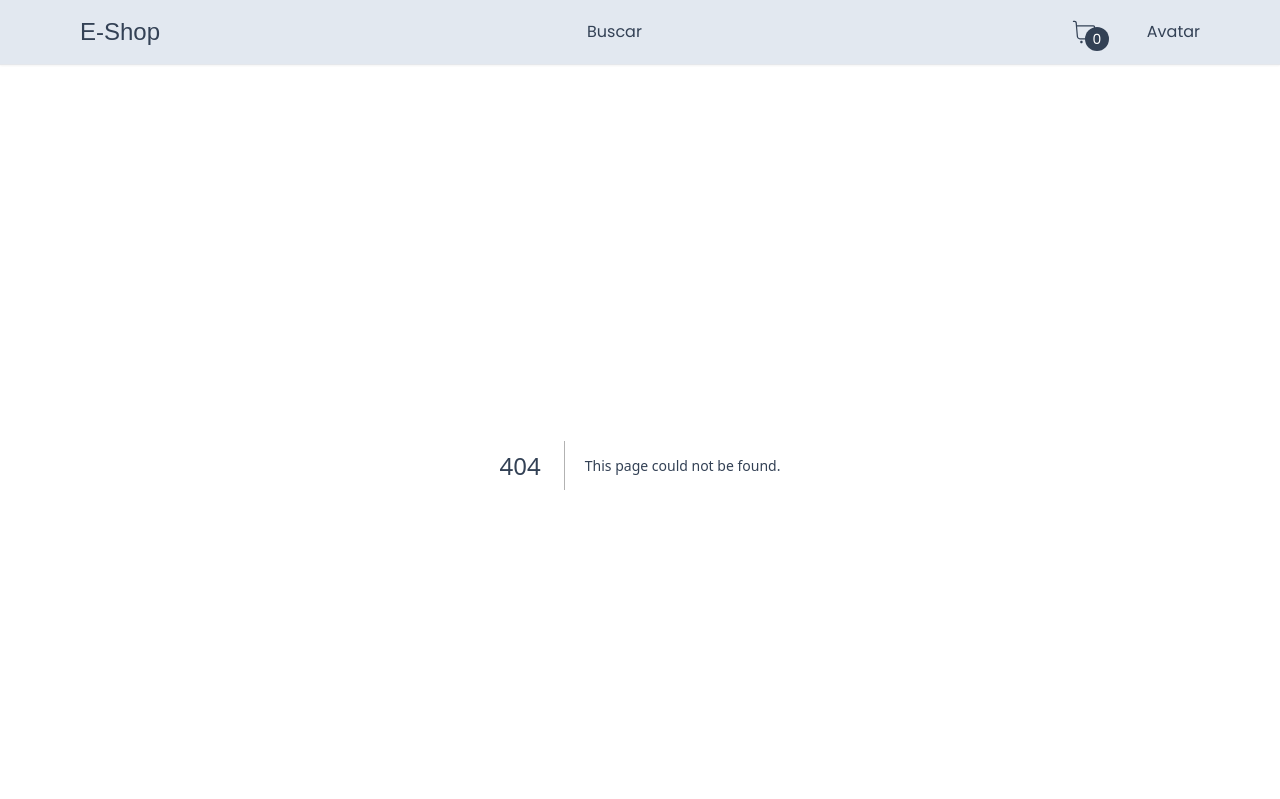
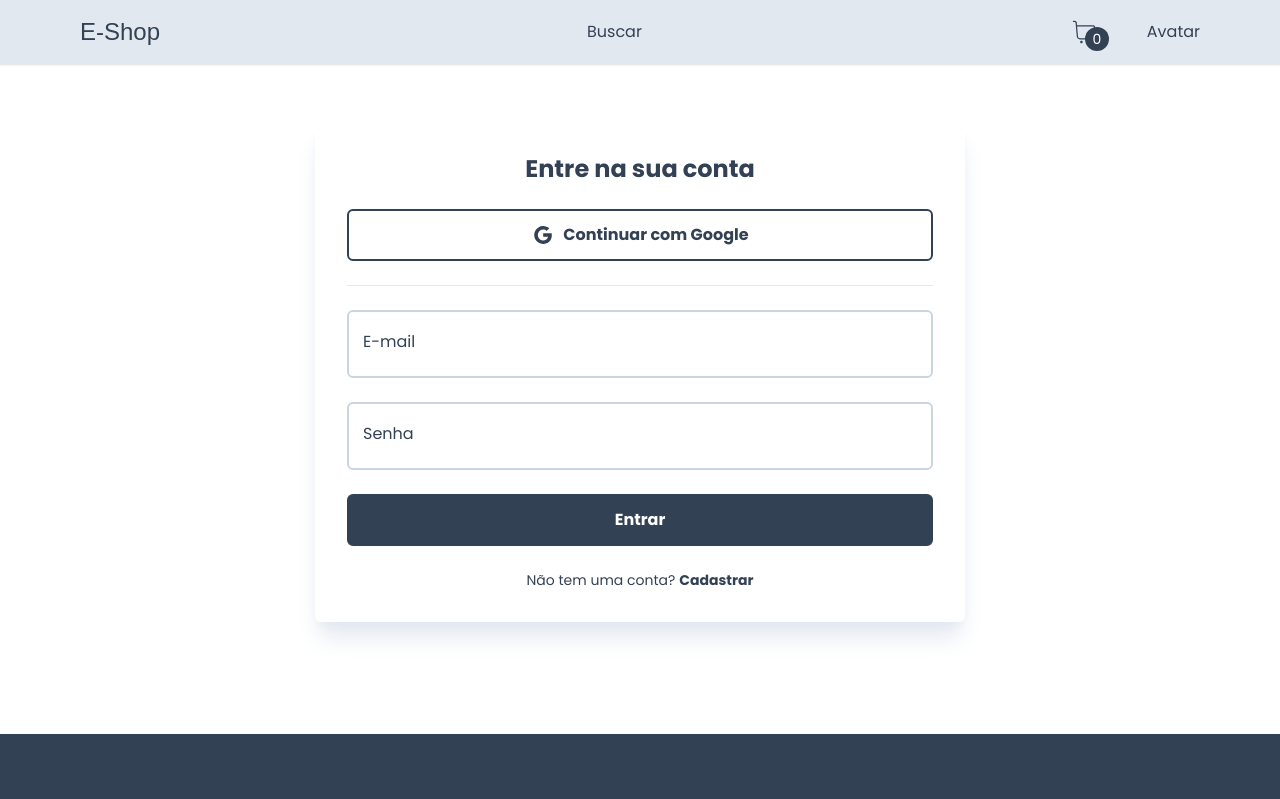
Before and after one commit to f3gomes/e-shop, a Next.js app: page /login in a window 1280 px wide. Before the commit this address had no page. Shown: the top 799 px of the page. Built offline with nearby package versions, Linux system fonts and the light colour scheme; a web font is replaced by a local one.

Commit message:
creates login page

```diff
--- /dev/null
+++ b/app/login/LoginForm.tsx
@@ -0,0 +1,78 @@
+"use client";
+
+import { Heading } from "@/components/Heading";
+import { Input } from "@/components/Input";
+import { CustomButton } from "@/components/ProductAddButton";
+import Link from "next/link";
+import React, { useState } from "react";
+import { FieldValues, SubmitHandler, useForm } from "react-hook-form";
+import { AiOutlineGoogle } from "react-icons/ai";
+
+export default function LoginForm() {
+  const [isLoading, setIsLoading] = useState(false);
+
+  const {
+    register,
+    handleSubmit,
+    formState: { errors },
+  } = useForm<FieldValues>({
+    defaultValues: {
+      email: "",
+      password: "",
+    },
+  });
+
+  const onSubmit: SubmitHandler<FieldValues> = (data) => {
+    setIsLoading(true);
+    console.log(data);
+  };
+
+  return (
+    <>
+      <Heading title="Entre na sua conta" />
+
+      <CustomButton
+        outline
+        onClick={() => {}}
+        icon={AiOutlineGoogle}
+        label="Continuar com Google"
+      />
+      <hr className="bg-slate-300 w-full h-px" />
+
+      <Input
+        id="email"
+        label="E-mail"
+        type="email"
+        disabled={isLoading}
+        register={register}
+        errors={errors}
+        required
+      />
+
+      <Input
+        id="password"
+        label="Senha"
+        type="password"
+        disabled={isLoading}
+        register={register}
+        errors={errors}
+        required
+      />
+
+      <CustomButton
+        label={isLoading ? "Entrando..." : "Entrar"}
+        onClick={handleSubmit(onSubmit)}
+      />
+
+      <p className="text-sm flex gap-1">
+        Não tem uma conta?
+        <Link
+          href={"/register"}
+          className="font-semibold hover:opacity-60 transition duration-300"
+        >
+          Cadastrar
+        </Link>
+      </p>
+    </>
+  );
+}
--- /dev/null
+++ b/app/login/page.tsx
@@ -0,0 +1,14 @@
+import { Container } from "@/components/Container";
+import { FormWrap } from "@/components/FormWrap";
+import React from "react";
+import LoginForm from "./LoginForm";
+
+export default function Login() {
+  return (
+    <Container>
+      <FormWrap>
+        <LoginForm />
+      </FormWrap>
+    </Container>
+  );
+}
```
